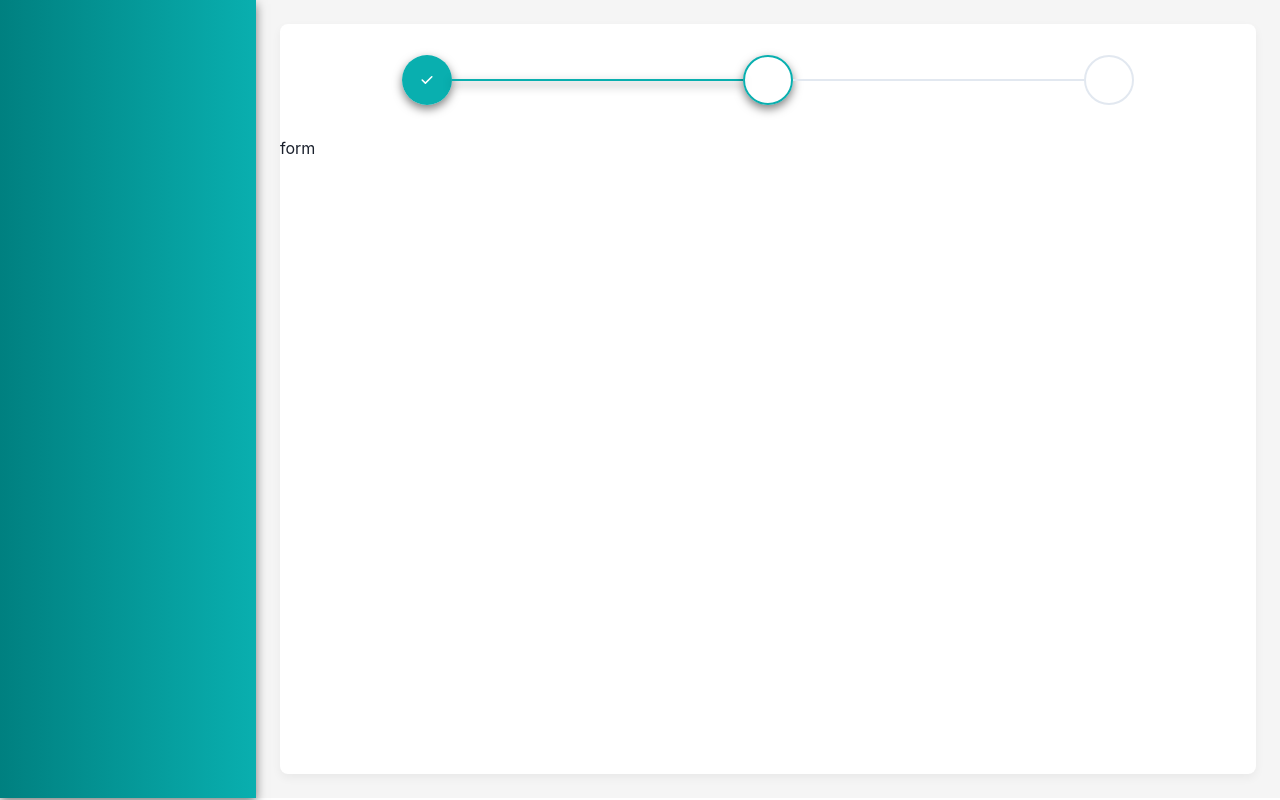
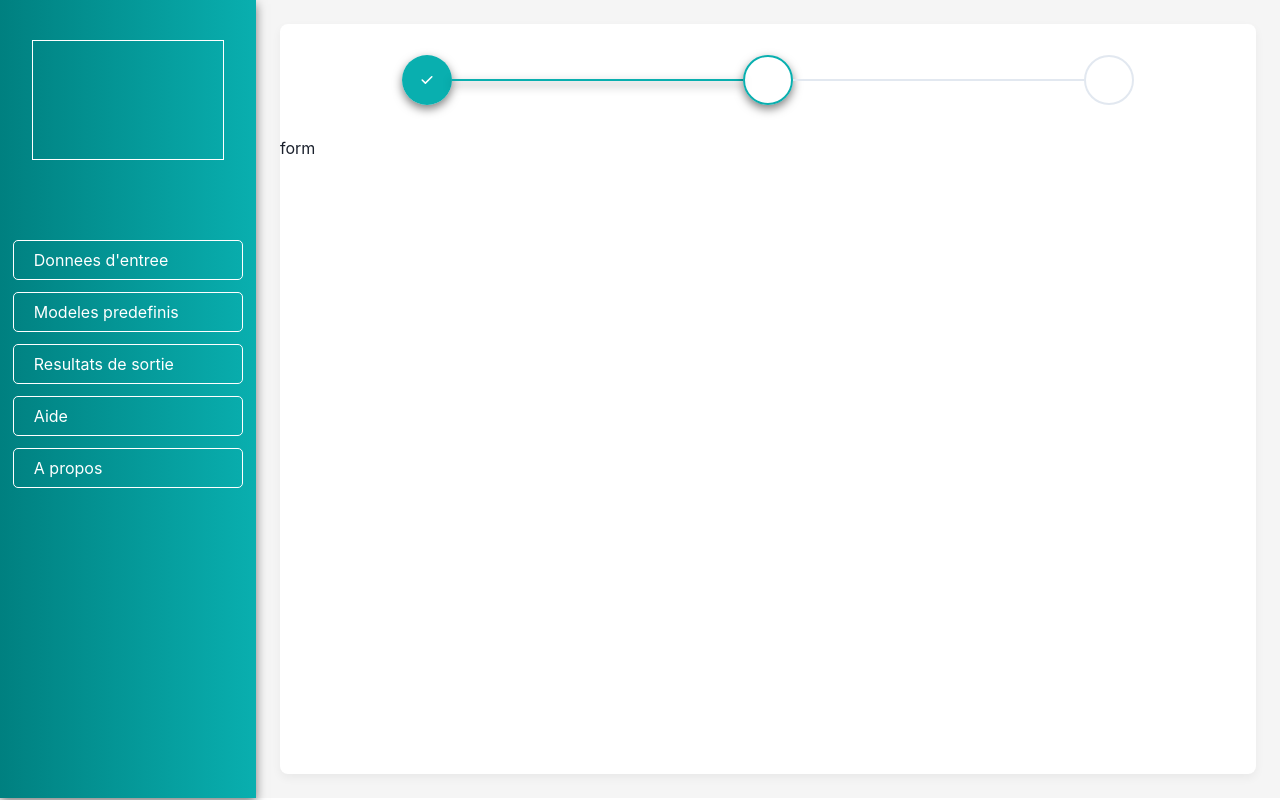
Before and after one commit to Essimbi/electron-react-test, a React (Create React App) app in the folder app/: page / in a window 1280 px wide. Built offline with nearby package versions, Linux system fonts and the light colour scheme.

Commit message:
put in place the side bar menu

```diff
--- a/app/src/App.tsx
+++ b/app/src/App.tsx
@@ -10,6 +10,7 @@ import { useDimensions } from './Hooks/useDimensions';
 import { useSettingsContext } from './Hooks/useSettings';
 import { GlobalStyles, useStyles } from './constants/GlobalStyles';
 import { SideBarStyleType } from './configs/types';
+import { SideBarContent } from './Components/SideBarContent';
 
 function App() {
   const classes = useStyles();
@@ -29,7 +30,9 @@ function App() {
         width={(innerWidth * 20) / 100}
         sx={sideBarStyle}
         height={innerHeight - (0.31 * innerHeight) / 100}
-      ></Box>
+      >
+        <SideBarContent />
+      </Box>
       <Box width={(innerWidth)-((innerWidth * 20) / 100)}>
         <RouterWrapper />
       </Box>
--- /dev/null
+++ b/app/src/Components/SideBarContent/SideBarContentItem/index.css
@@ -0,0 +1,6 @@
+.item:hover{
+    color: #008080 !important;
+}
+.item:focus{
+    border-radius: 5;
+}
--- /dev/null
+++ b/app/src/Components/SideBarContent/SideBarContentItem/index.tsx
@@ -0,0 +1,37 @@
+import { Box } from '@chakra-ui/react';
+import { SideBarContentItemType } from '../../../configs/types';
+import { useSettingsContext } from '../../../Hooks/useSettings';
+import { styled } from '@mui/styles';
+import './index.css';
+
+export const SideBarContentItem = ({ label, icon }: SideBarContentItemType) => {
+  const { settings } = useSettingsContext();
+  const AnimatedBox = styled(Box)({
+    transition: 'background-color 0.3s',
+    '&:hover': {
+      backgroundColor: settings.globalColors.pureWhite.main,
+      borderRadius: 5,
+    },
+  });
+  return (
+    <AnimatedBox borderRadius={5}>
+      <Box
+        className="item"
+        sx={{}}
+        width={'100%'}
+        color={settings.globalColors.pureWhite.main}
+        mb={3}
+        border={'1px solid white'}
+        display={'flex'}
+        borderRadius={5}
+        flexDirection={'row'}
+        alignItems={'center'}
+        height={10}
+        cursor={'pointer'}
+        paddingLeft={5}
+      >
+        {label}
+      </Box>
+    </AnimatedBox>
+  );
+};
--- /dev/null
+++ b/app/src/Components/SideBarContent/index.tsx
@@ -0,0 +1,28 @@
+import { Box } from '@chakra-ui/react';
+import { SideBarContentItem } from './SideBarContentItem';
+import { data } from '../../Helper/data';
+
+export const SideBarContent = () => {
+  return (
+    <Box
+      width={'100%'}
+      height={'100%'}
+      display={'flex'}
+      flexDirection={'column'}
+      alignItems={'center'}
+    >
+      <Box
+        border={'1px solid white'}
+        height={'15%'}
+        mt={10}
+        mb={20}
+        width={'75%'}
+      ></Box>
+      <Box width={'90%'} height={'auto'}>
+        {data.map(({ label, icon }) => (
+          <SideBarContentItem label={label} icon={icon} />
+        ))}
+      </Box>
+    </Box>
+  );
+};
--- /dev/null
+++ b/app/src/Helper/data/index.ts
@@ -0,0 +1,7 @@
+export const data = [
+    { label: "Donnees d'entree", icon: '' },
+    { label: 'Modeles predefinis', icon: '' },
+    { label: 'Resultats de sortie', icon: '' },
+    { label: 'Aide', icon: '' },
+    { label: 'A propos', icon: '' },
+  ]
--- a/app/src/Layouts/MainComponent/index.tsx
+++ b/app/src/Layouts/MainComponent/index.tsx
@@ -17,7 +17,10 @@ export const MainComponent = () => {
         width={'100%'}
         borderRadius={2}
         height={'100%'}
-        sx={{ backgroundColor: 'white', boxShadow: '0px 4px 10px rgba(0, 0, 0, 0.05)' }}
+        sx={{
+          backgroundColor: 'white',
+          boxShadow: '0px 4px 10px rgba(0, 0, 0, 0.05)',
+        }}
       >
         <Box
           height={'15%'}
--- /dev/null
+++ b/app/src/Utils/index.ts
@@ -0,0 +1 @@
+export const fetcher = () => console.log('here fetcher ...');
--- a/app/src/configs/types.ts
+++ b/app/src/configs/types.ts
@@ -17,7 +17,10 @@ export type Settings = {
   language: LanguageType;
   globalColors: any
 };
-
+export type SideBarContentItemType = {
+  label: String
+  icon: String
+}
 export type SideBar = {
   boxShadow: String;
   background: String;
--- a/app/src/constants/GlobalStyles.ts
+++ b/app/src/constants/GlobalStyles.ts
@@ -33,6 +33,12 @@ export const useStyles = makeStyles({
 });
 
 export const GlobalColors = {
+  primary: {
+    main: '#008080',
+  },
+  black: {
+    main: '#000000',
+  },
   lowGray: {
     main: '#F5F5F5',
   },
```
Also changed, not shown: app/public/logo17.png (added).
